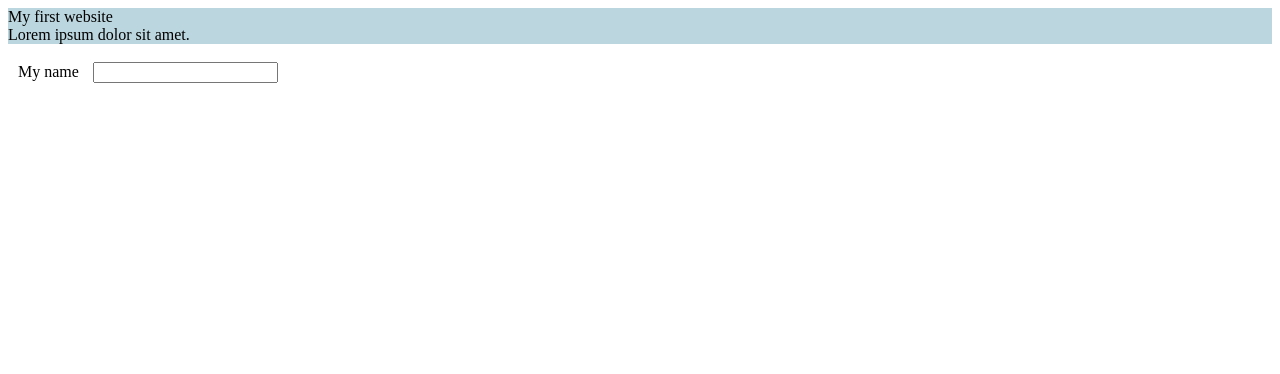
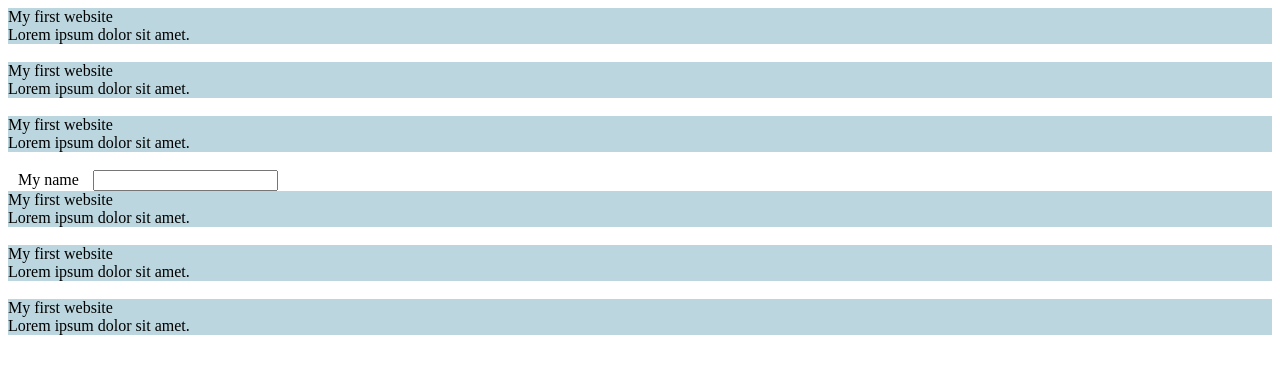
Before and after one commit to tofashish527/my-first-github, a plain HTML site: page index.html in a window 1280 px wide. Drawn offline with Linux system fonts and the light colour scheme.

Commit message:
add for live

```diff
--- a/index.html
+++ b/index.html
@@ -12,8 +12,24 @@
     <div>My first website</div>
     <p>Lorem ipsum dolor sit amet.</p><br>
 
+    <div>My first website</div>
+    <p>Lorem ipsum dolor sit amet.</p><br>
+
+    <div>My first website</div>
+    <p>Lorem ipsum dolor sit amet.</p><br>
+
     <label for="">My name</label>
     <input type="text">
+    <br>
+
+    <div>My first website</div>
+    <p>Lorem ipsum dolor sit amet.</p><br>
+
+    <div>My first website</div>
+    <p>Lorem ipsum dolor sit amet.</p><br>
+
+    <div>My first website</div>
+    <p>Lorem ipsum dolor sit amet.</p><br>
 </body>
 
 </html>
```
